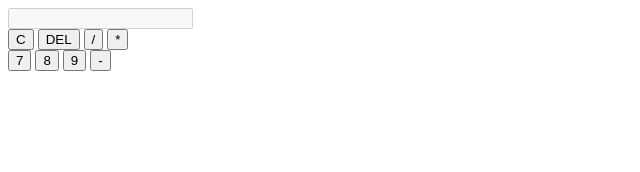
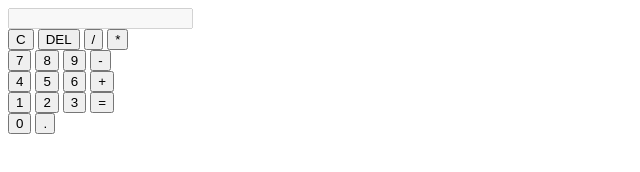
Before and after one commit to ganesh3367/Calculator-, a plain HTML site: page index.html in a window 1280 px wide. Shown: the whole page, without its empty margins (0-640 px from the left). Drawn offline with Linux system fonts and the light colour scheme.

Commit message:
Update index.html

```diff
--- a/index.html
+++ b/index.html
@@ -21,3 +21,26 @@
                 <button class="button" onclick="appendNumber('8')">8</button>
                 <button class="button" onclick="appendNumber('9')">9</button>
                 <button class="button" onclick="appendOperator('-')">-</button>
+            </div>
+            <div class="row">
+                <button class="button" onclick="appendNumber('4')">4</button>
+                <button class="button" onclick="appendNumber('5')">5</button>
+                <button class="button" onclick="appendNumber('6')">6</button>
+                <button class="button" onclick="appendOperator('+')">+</button>
+            </div>
+            <div class="row">
+                <button class="button" onclick="appendNumber('1')">1</button>
+                <button class="button" onclick="appendNumber('2')">2</button>
+                <button class="button" onclick="appendNumber('3')">3</button>
+                <button class="button" onclick="appendOperator('=')">=</button>
+            </div>
+            <div class="row">
+                <button class="button" onclick="appendNumber('0')">0</button>
+                <button class="button" onclick="appendOperator('.')">.</button>
+            </div>
+        </div>
+    </div>
+
+    <script src="script.js"></script>
+</body>
+</html>
```
